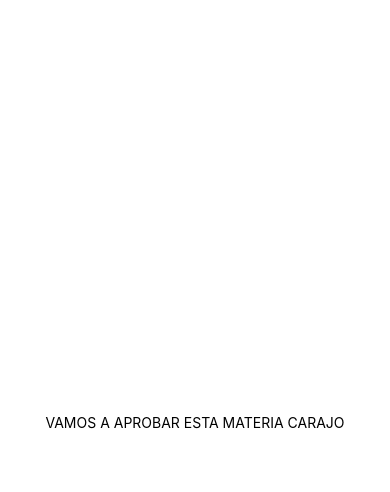
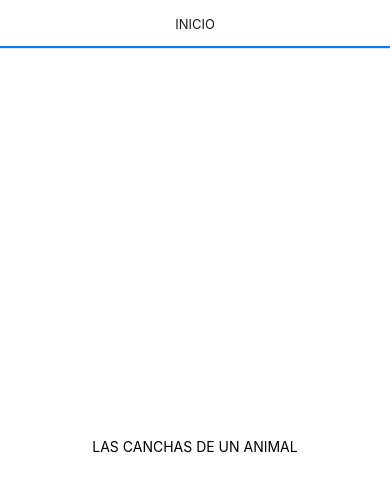
Before and after one commit to ezequielmicha/NT2-App-Canchas, a React Native app: screen /Inicio in a window 390 px wide. Shown: the top 492 px of the page. Built offline with nearby package versions, Linux system fonts and the light colour scheme.

Commit message:
Vista home

```diff
--- a/App.js
+++ b/App.js
@@ -1,13 +1,15 @@
-import { StatusBar } from 'expo-status-bar';
+//import { StatusBar } from 'expo-status-bar';
 import React from 'react';
 import { StyleSheet, Text, View } from 'react-native';
+import { NavigationContainer } from "@react-navigation/native";
+import MaterialTopTabNavigator from './components/TopTabsNavigator';
 
 export default function App() {
+
   return (
-    <View style={styles.container}>
-      <Text>VAMOS A APROBAR ESTA MATERIA CARAJO</Text>
-      <StatusBar style="auto" />
-    </View>
+    <NavigationContainer>
+       <MaterialTopTabNavigator/>
+    </NavigationContainer>
   );
 }
 
@@ -16,6 +18,6 @@ const styles = StyleSheet.create({
     flex: 1,
     backgroundColor: '#fff',
     alignItems: 'center',
-    justifyContent: 'center',
+    justifyContent: 'center'
   },
 });
--- /dev/null
+++ b/components/TopTabsNavigator/index.js
@@ -0,0 +1,16 @@
+import React from 'react';
+// import { StyleSheet, Text, View } from 'react-native';
+import Home from '../../screens/Home';
+import { createMaterialTopTabNavigator } from "@react-navigation/material-top-tabs"
+
+export default function MaterialTopTabNavigator() {
+
+
+    const TopTabs = createMaterialTopTabNavigator()
+
+    return (
+        <TopTabs.Navigator>
+            <TopTabs.Screen name={'Inicio'} component={Home}/>
+        </TopTabs.Navigator>
+    );
+  }
--- /dev/null
+++ b/screens/Home/index.js
@@ -0,0 +1,29 @@
+import React, { useState } from 'react';
+import { Button, StatusBar, StyleSheet, Text, TextInput, View } from 'react-native';
+
+export default ({ navigation }) => {
+
+    const [nombre, setNombre] = useState(null)
+
+    return (
+
+        <View style={styles.container}>
+            <StatusBar style={'auto'} />
+
+
+            <View>
+                <Text> LAS CANCHAS DE UN ANIMAL </Text>
+            </View>
+
+        </View>
+    )
+}
+
+const styles = StyleSheet.create({
+    container: {
+        flex: 1,
+        backgroundColor: '#fff',
+        alignItems: 'center',
+        justifyContent: 'center',
+    },
+});
```
Also changed, not shown: package.json (+10 -0 lines), 1 other file (tests, documents, lock files or other folders).
